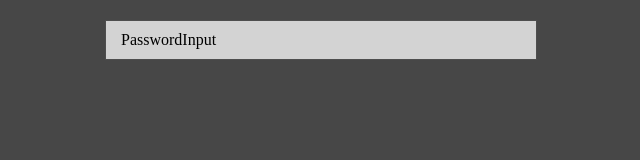
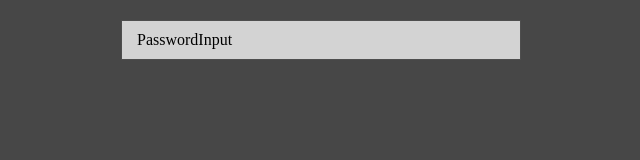
Before and after one commit to Elumion/password-strength, a React (Vite) app: page / in a window 1280 px wide. Shown: the top 160 px of the page, without its empty margins (319-959 px from the left). Built offline with nearby package versions, Linux system fonts and the light colour scheme.

Commit message:
add box-sizing

```diff
--- a/src/index.css
+++ b/src/index.css
@@ -349,3 +349,9 @@ template {
 [hidden] {
   display: none;
 }
+
+*,
+*::after,
+*::before {
+  box-sizing: border-box;
+}
```
